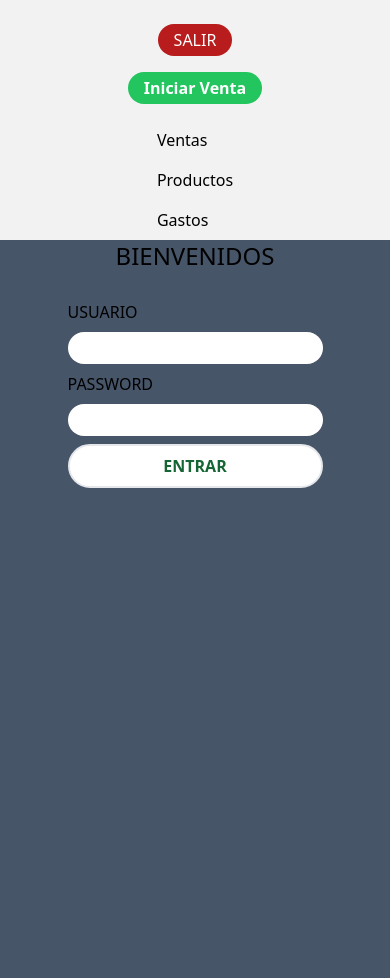
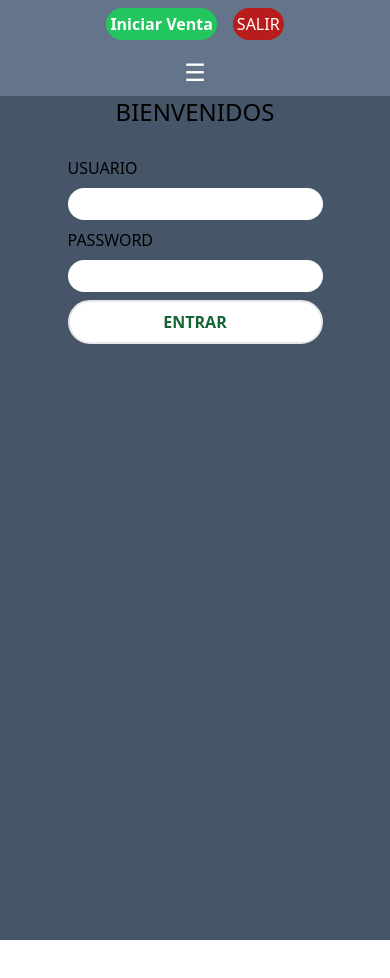
Before and after one commit to MateSD-com-ar/Saas_Virgen_de_Lourdes, a React (Create React App) app: page /login in a window 390 px wide. Shown: the top 978 px of the page. After the commit the page ends 940 px from the top, so only its background shows below. Built offline with nearby package versions, Linux system fonts and the light colour scheme.

Commit message:
nav mobile

```diff
--- a/src/components/NavBar.jsx
+++ b/src/components/NavBar.jsx
@@ -7,13 +7,8 @@ import { logout } from '../redux/slices/authSlice';
 const NavBar = () => {
   const dispatch = useDispatch();
   const cart = useSelector(state => state.cart);
-  const [user, setUser] = useState(null);
-  const [isAdmin, setIsAdmin] = useState(false);
-
-  useEffect(() => {
-    const userData = JSON.parse(localStorage.getItem('user'));
-    setUser(userData);
-  }, [cart.totalQuantity]);
+  const user = useSelector(state => state.auth.user); // Asegúrate de que la información del usuario esté en el estado global
+  const [isAdmin, setIsAdmin] = useState(user?.role === 'ADMIN');
 
   useEffect(() => {
     setIsAdmin(user?.role === 'ADMIN');
@@ -21,48 +16,57 @@ const NavBar = () => {
 
   const handleLogout = () => {
     dispatch(logout());
-    setUser(null);
-    setIsAdmin(false);
     localStorage.removeItem('user');
   };
 
   return (
-    <div className='bg-slate-950/5 text-black flex flex-col lg:flex-row lg:justify-between gap-4 px-4 py-2 items-center w-full m-auto h-auto lg:h-16'>
-      {/* User Info */}
-      <p className='text-sm'>{user?.name}</p>
+    <nav className='bg-slate-500 text-white flex  flex-col justify-between gap-4 px-4 py-2 items-center w-full m-auto h-auto lg:h-16'>
+      {/* Mobile Menu Toggle Button */}
+
+      <div>
 
       {/* Navigation Links */}
-      <div className='flex flex-1 flex-row items-center gap-4 justify-center lg:justify-start'>
-        <Link to='/cart' className='hidden lg:flex gap-1 bg-green-500 text-white px-4 py-1 rounded-full font-semibold'>
+      <div className='flex flex-row items-center gap-4 lg:gap-6'>
+        <Link to='/cart' className='bg-green-500 text-white  lg:px-4 lg:py-2 p-1  rounded-full font-semibold hover:bg-green-600'>
           Iniciar Venta
         </Link>
+        <div className='flex gap-1'>
 
         {isAdmin && (
-          <Link to='/admin' className='px-4 py-1 bg-orange-500 text-white font-medium rounded-full'>
+          <Link to='/admin' className='bg-orange-500 text-white lg:px-4 lg:py-2 p-1 rounded-full font-medium hover:bg-orange-600'>
             ADMIN
           </Link>
         )}
-        <button onClick={handleLogout} className='px-4 py-1 bg-red-700 text-white font-medium rounded-full'>
+        <button onClick={handleLogout} className='bg-red-700 text-white lg:px-4 lg:py-2 p-1 rounded-full font-medium hover:bg-red-800'>
           SALIR
         </button>
+        </div>
       </div>
-
-      {/* Mobile Navigation Links */}
-      <div className='block lg:hidden flex flex-row items-center gap-4'>
-        <Link to='/cart' className='flex gap-1 bg-green-500 text-white px-4 py-1 rounded-full font-semibold'>
-          Iniciar Venta
-        </Link>
       </div>
-
-      {/* Nav Links */}
-      <div className='flex flex-col lg:flex-row gap-4 px-4 mt-2 lg:mt-0'>
+      <div className='lg:hidden flex items-center'>
+        <button className='text-white text-2xl' onClick={() => document.getElementById('mobile-menu').classList.toggle('hidden')}>
+          &#9776;
+        </button>
+      </div>
+      {/* Nav Links for Desktop */}
+      <div className='hidden lg:flex flex-row items-center gap-4 lg:gap-6'>
         {NavLinks.map((link, index) => (
           <Link key={index} to={link.path} className='hover:text-orange-500'>
             {link.name}
           </Link>
         ))}
       </div>
-    </div>
+
+      {/* Mobile Nav Menu */}
+      <div id='mobile-menu' className='lg:hidden hidden flex-col items-center gap-4 mt-4'>
+        {NavLinks.map((link, index) => (
+          <Link key={index} to={link.path} className='text-lg  px-1 hover:text-orange-500'>
+            {link.name}
+          </Link>
+        ))}
+      </div>
+
+    </nav>
   );
 };
 
--- a/src/pages/Ventas.jsx
+++ b/src/pages/Ventas.jsx
@@ -51,7 +51,7 @@ const Ventas = () => {
   );
 
   return (
-    <div className='w-full max-w-4xl mx-auto p-2'>
+    <div className='w-full max-w-5xl mx-auto p-2'>
       <div className='flex flex-col lg:flex-row items-center justify-between pb-10'>
         <h2 className='text-2xl font-serif font-bold'>VENTAS</h2>
         <TextField
```
